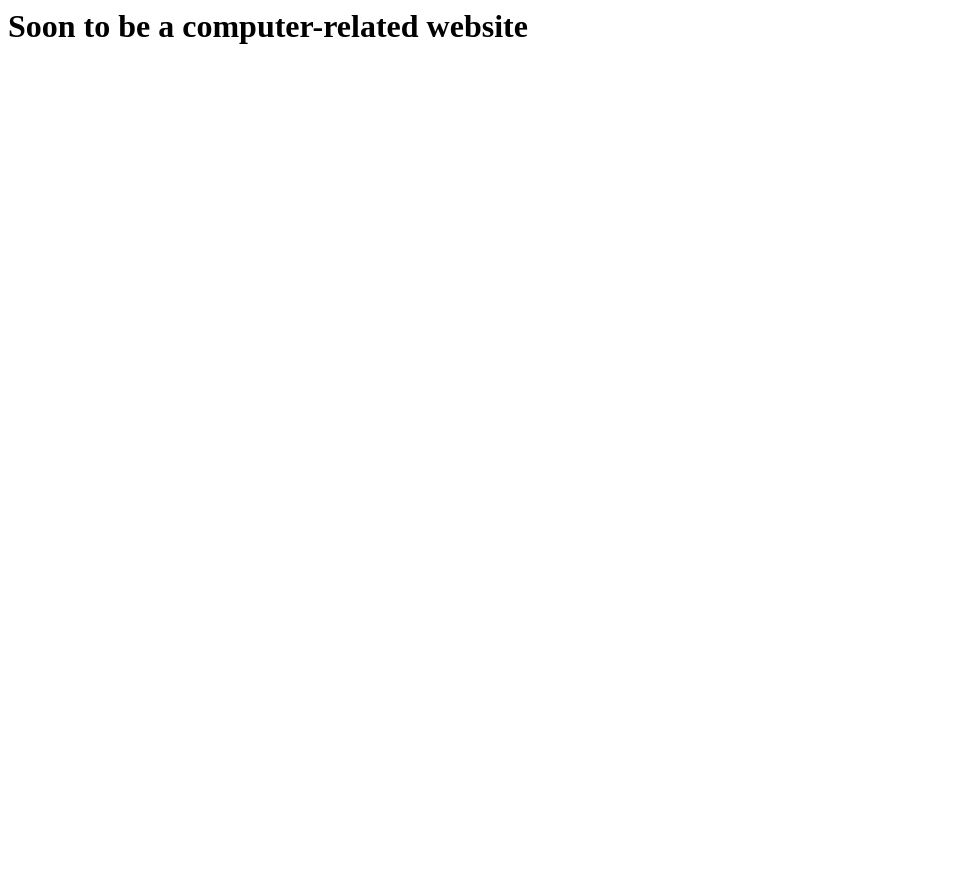
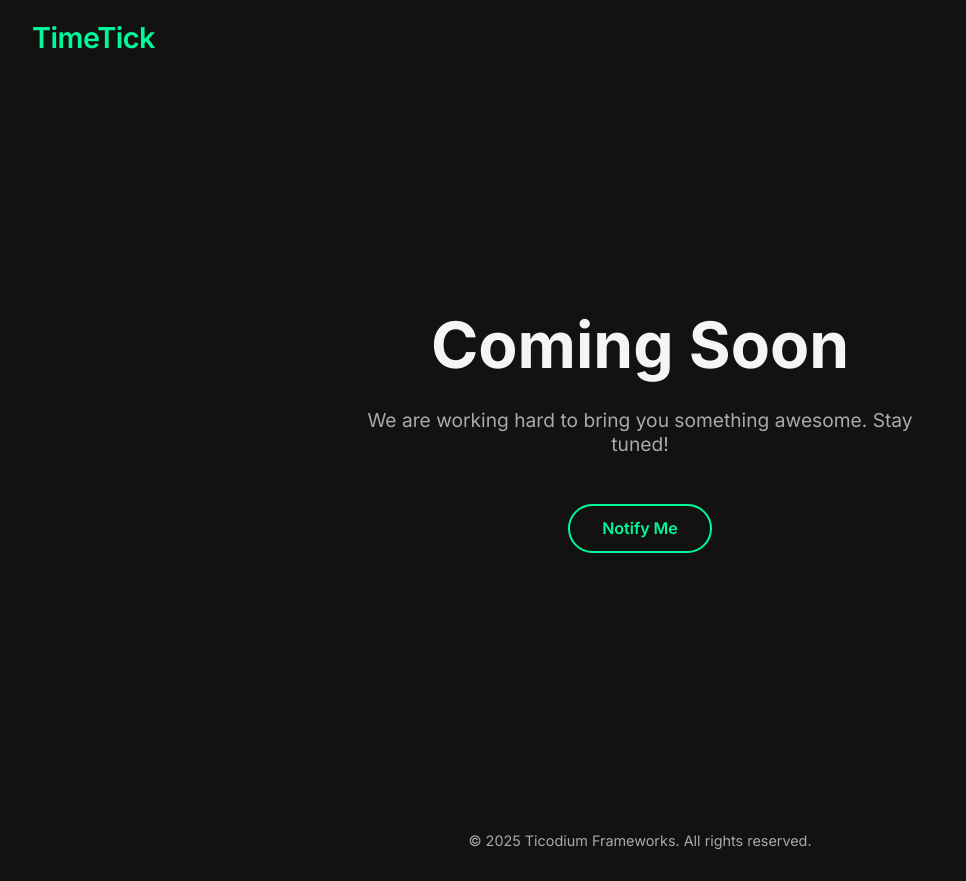
Before and after one commit to justincodingprojects/justinacada, a plain HTML site: page index.html in a window 1280 px wide. Shown: the whole page, without its empty margins (0-966 px from the left). Before the commit the page ends 800 px from the top, so only its background shows below. Drawn offline with Linux system fonts and the light colour scheme.

Commit message:
Add "Coming Soon" page

```diff
--- a/index.html
+++ b/index.html
@@ -1,10 +1,212 @@
+<!DOCTYPE html>
 <html lang="en">
 <head>
-    <meta charset="UTF-8">
-    <meta name="viewport" content="width=device-width, initial-scale=1.0">
-    <title>TODO</title>
+  <meta charset="UTF-8" />
+  <meta name="viewport" content="width=device-width, initial-scale=1.0" />
+  <title>Coming Soon - TimeTick</title>
+  <link rel="icon" type="image/png" href="favicon.ico" />
+  <style>
+    @import url('https://fonts.googleapis.com/css2?family=Inter:wght@400;600;700&display=swap');
+
+    :root {
+      --accent: mediumspringgreen;
+      --bg-dark: #121212;
+      --bg-darker: #0a0a0a;
+      --text-light: #f5f5f5;
+      --text-dim: #aaaaaa;
+      --gray: #cccccc;
+      --light: #1e1e1e;
+    }
+
+    * {
+      margin: 0;
+      padding: 0;
+      box-sizing: border-box;
+      font-family: 'Inter', system-ui, sans-serif;
+    }
+
+    body {
+      background-color: var(--bg-dark);
+      color: var(--text-light);
+      min-height: 100vh;
+      display: flex;
+      flex-direction: column;
+      overflow-x: hidden;
+    }
+
+    header {
+      padding: 1.25rem 2rem;
+      display: flex;
+      justify-content: space-between;
+      align-items: center;
+      animation: fadeIn 1s ease-out;
+      position: fixed;
+      width: 100%;
+      z-index: 1000;
+      background-color: var(--bg-dark);
+    }
+
+    .logo-container {
+      display: flex;
+      align-items: center;
+      gap: 1rem;
+    }
+
+    .logo {
+      font-size: 1.8rem;
+      font-weight: 600;
+      color: var(--accent);
+      letter-spacing: -0.5px;
+    }
+
+    main {
+      display: flex;
+      flex-direction: column;
+      justify-content: center;
+      align-items: center;
+      padding: 2rem;
+      text-align: center;
+      min-height: calc(100vh - 60px);
+      margin-top: 60px;
+    }
+
+    h1 {
+      font-size: clamp(2rem, 5vw, 4rem);
+      margin-bottom: 1.5rem;
+      line-height: 1.2;
+      animation: slideUp 1s ease-out 0.2s forwards;
+      opacity: 0;
+    }
+
+    .tagline {
+      font-size: 1.2rem;
+      color: var(--text-dim);
+      max-width: 600px;
+      margin-bottom: 3rem;
+      animation: slideUp 1s ease-out 0.4s forwards;
+      opacity: 0;
+    }
+
+    .cta-button {
+      background: transparent;
+      color: var(--accent);
+      border: 2px solid var(--accent);
+      padding: 0.8rem 2rem;
+      font-size: 1rem;
+      font-weight: 600;
+      border-radius: 50px;
+      cursor: pointer;
+      transition: all 0.3s ease;
+      animation: fadeIn 1s ease-out 0.6s forwards;
+      opacity: 0;
+    }
+
+    .cta-button:hover {
+      background: var(--accent);
+      color: var(--bg-dark);
+      transform: translateY(-3px);
+      box-shadow: 0 10px 20px rgba(0, 250, 154, 0.2);
+    }
+
+    footer {
+      padding: 2rem;
+      text-align: center;
+      color: var(--text-dim);
+      font-size: 0.9rem;
+    }
+
+    @keyframes fadeIn {
+      from { opacity: 0; }
+      to { opacity: 1; }
+    }
+
+    @keyframes slideUp {
+      from {
+        opacity: 0;
+        transform: translateY(20px);
+      }
+      to {
+        opacity: 1;
+        transform: translateY(0);
+      }
+    }
+
+    .accent {
+      color: var(--accent);
+      font-weight: 600;
+    }
+  </style>
 </head>
 <body>
-    <h1>Soon to be a computer-related website</h1>
+  <header>
+    <div class="logo-container">
+      <div class="logo">TimeTick</div>
+    </div>
+  </header>
+
+  <main>
+    <h1>Coming Soon</h1>
+    <p class="tagline">
+      We are working hard to bring you something awesome. Stay tuned!
+    </p>
+    <button class="cta-button">Notify Me</button>
+  </main>
+
+  <footer>
+    © 2025 Ticodium Frameworks. All rights reserved.
+  </footer>
+
+  <script>
+    // source: trust me bro
+    var beanber = 1;
+    const main = document.querySelector("main");
+    const notifButton = document.querySelector(".cta-button");
+    const tagline = document.querySelector(".tagline");
+    const iatetoomanybeans = {
+        1: "source: trust me, bro",
+        4: "really, trust me, bro",
+        8: "nah, you don't get it, trust me, bro",
+        12: "i'm telling you, bro, trust me on this one",
+        16: "like, 100% trust me, bro",
+        20: "okay, but for real, bro, you gotta trust me",
+        24: "i swear on my one and only crush, bro you gotta trust me",
+        28: "not even joking, bro, trust me or else-",
+        32: "trust me, bro, I got a PhD in yapano-this",
+        36: "I have a friend who's an expert (he's rlly not), bro, trust me",
+        40: "you know my friend, right? trust me, bro, he said it",
+        44: "trust me, bro, it's on the internet, it must be true",
+        48: "you'll see, bro, just give it a sec…ooo i'm ticking it!-",
+        52: "trust me, bro, I did this last week and it worked",
+        56: "bro, the science checks out...pls trust me",
+        60: "look, trust me, bro, this is not a suggestion this is an ORDER",
+        64: "yk what u don't have to believe me, but still...trust me, bro",
+        69: "bro trust me PLSSSSS...this is the secret to everything!",
+        75: "ngl ts u be doing to me genuinely pmo >:(",
+        90: "icl tsu bdoin sm rn fr fr it pmo atm no cap but imo even tho idk how u still be movin like that its lit af rn and makes u tbe no kid & ily for bein a whole mf legend rn...PEACE! ✌️",
+        100: () => {
+            main.removeChild(tagline);
+            let img = document.createElement("img");
+            img.className = "tagline";
+            img.style.width = "256px";
+            img.style.paddingTop = "3rem";
+            img.src = "./why.gif";
+            main.appendChild(img);
+            notifButton.innerText = "don't you dare...";
+        },
+        105: () => {
+            notifButton.disabled = true;
+            notifButton.innerText = "ok that's it you just lost your button privileges RIGHT NOW! >:(";
+        }
+    };
+    notifButton.onclick =  () => {
+        const action = iatetoomanybeans[beanber];
+        if (typeof action === "function") {
+            action();
+        } else if (action) {
+            tagline.innerText = action;
+        }
+        beanber++;
+    };
+  </script>
 </body>
 </html>
```
Also changed, not shown: favicon.ico (added), why.gif (added).
